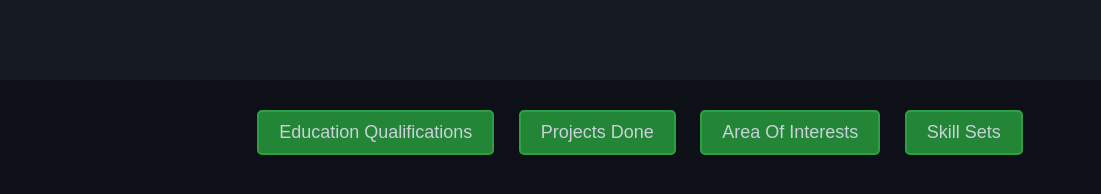
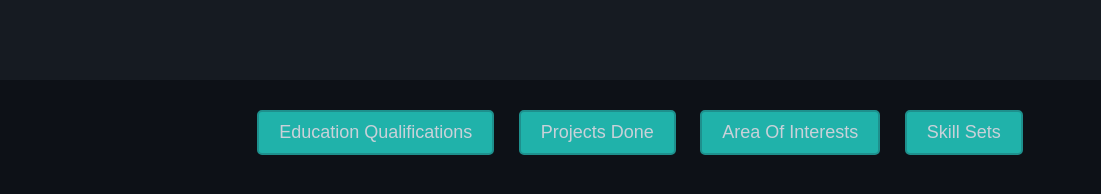
Before and after one commit to BHARATH05m/portfolio, a plain HTML site: page index.html in a window 1280 px wide. Shown: the part 120-314 px from the top of the page, 0-1101 px from the left. Drawn offline with Linux system fonts and the light colour scheme.

Commit message:
Update s.css

```diff
--- a/s.css
+++ b/s.css
@@ -29,15 +29,15 @@ body {
 button {
     padding: 10px 20px;
     margin: 10px;
-    background-color: #238636;
+    background-color: #20B2AA;
     color: #c9d1d9;
-    border: 2px solid #2ea043;
+    border: 2px solid #1E908D;
     border-radius: 5px;
     font-size: 18px;
     cursor: pointer;
 }
 button:hover {
-    background-color: #2ea043;
+    background-color: #1E908D;
 }
 table {
     width: 80%;
```
